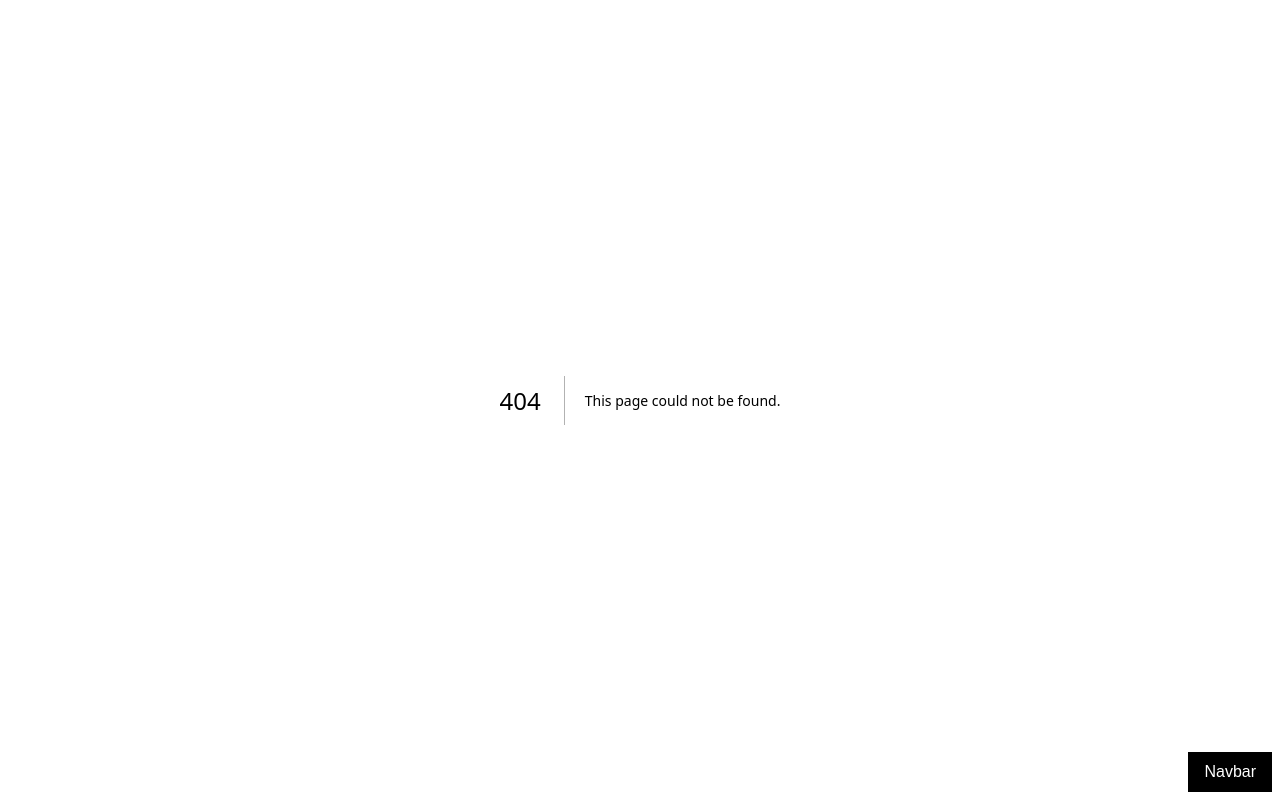
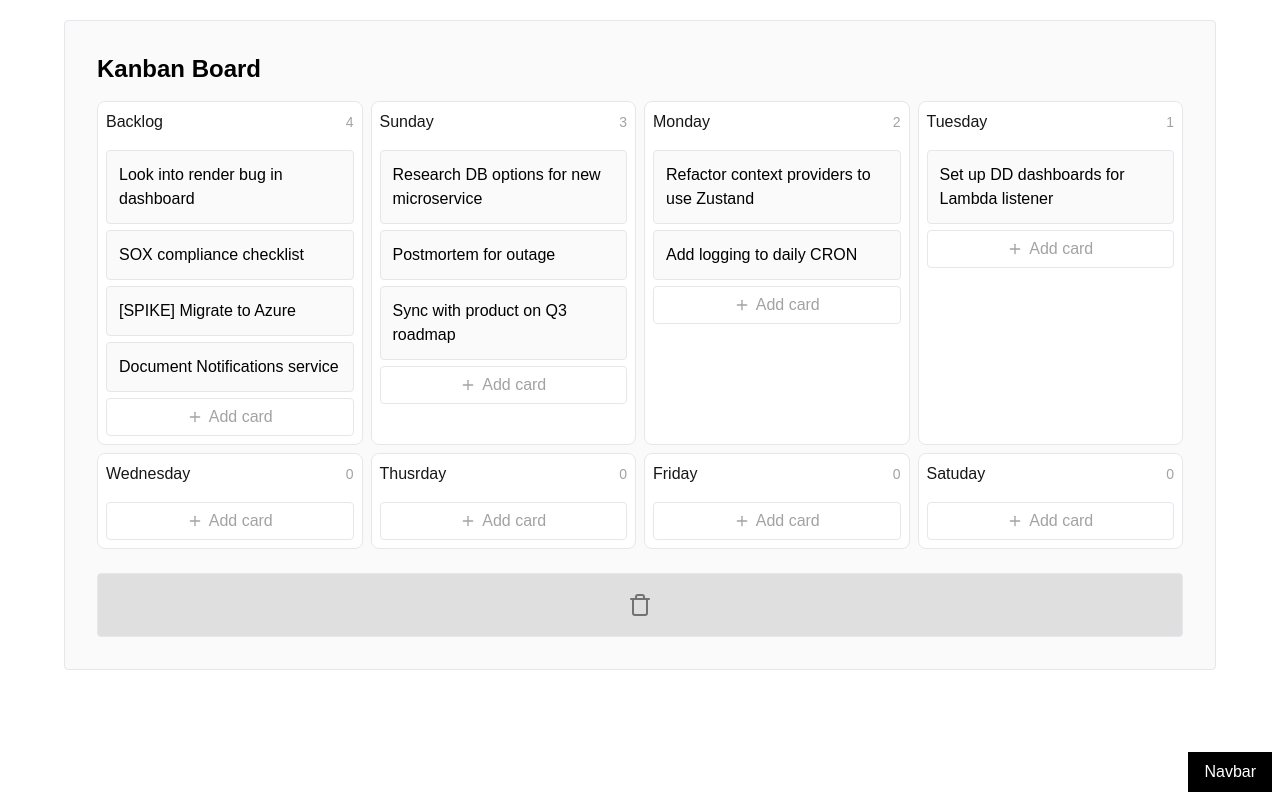
Before and after one commit to Ayusht0mar/components, a Next.js app: page /kanbanboard in a window 1280 px wide. Before the commit this address had no page. Built offline with nearby package versions, Linux system fonts and the light colour scheme.

Commit message:
kanbanboard page created

```diff
--- /dev/null
+++ b/src/app/(components)/kanbanboard/page.tsx
@@ -0,0 +1,11 @@
+import { KanbanBoard } from "@/components/KanbanBoard";
+
+const KanbanBoardPage = () => {
+    return (
+        <div>
+                <KanbanBoard />
+        </div>
+     );
+}
+
+export default KanbanBoardPage;
```
